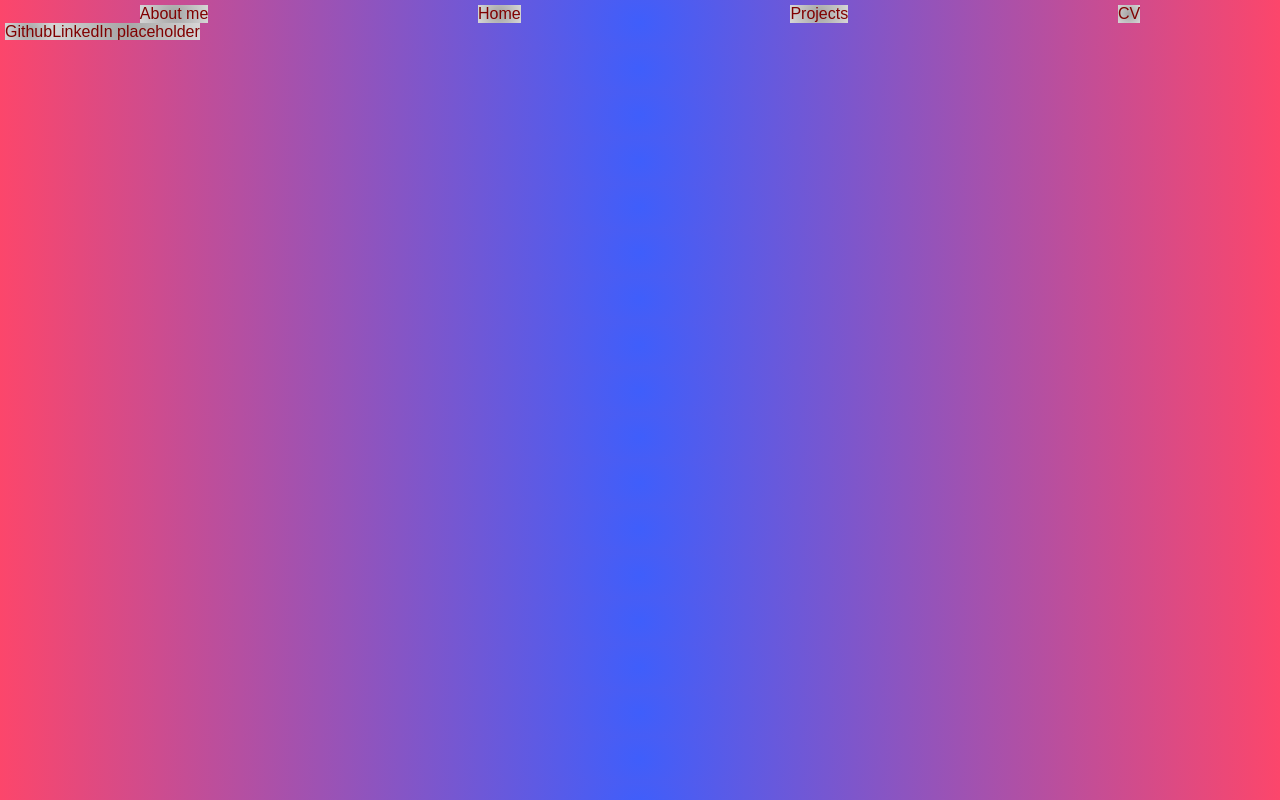
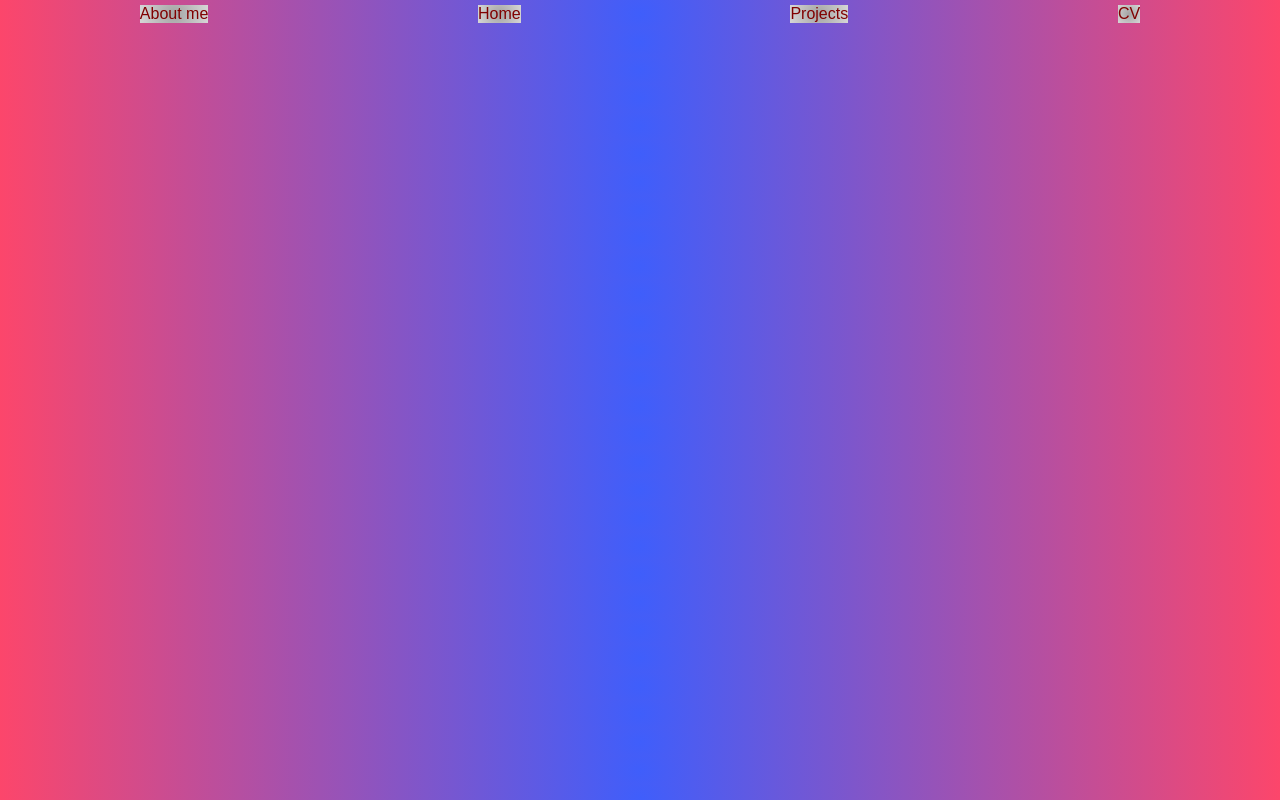
Before and after one commit to MrBrowniee/portfolio, a React (Create React App) app: page /contactMe in a window 1280 px wide. Built offline with nearby package versions, Linux system fonts and the light colour scheme.

Commit message:
contact me

```diff
--- a/src/components/contactMe/contactMe.tsx
+++ b/src/components/contactMe/contactMe.tsx
@@ -7,8 +7,7 @@ type ContactMeProps = {
 const ContactMe: React.FC<ContactMeProps> = () => {
   return (
     <div>
-        <a href="https://github.com/MrBrowniee?tab=repositories" target="_blank">Github</a>
-        <a href="https://github.com/MrBrowniee?tab=repositories" target="_blank">LinkedIn placeholder</a>
+
     </div>
   )
 }
--- a/src/components/footer/footer.tsx
+++ b/src/components/footer/footer.tsx
@@ -1,4 +1,5 @@
 import React from 'react'
+import { Link } from 'react-router-dom'
 import styles from './footer.module.scss'
 
 type FooterProps = {
@@ -8,8 +9,7 @@ type FooterProps = {
 const Footer: React.FC<FooterProps> = () => {
   return (
 <div className={styles.container}>
-    <a href="https://github.com/MrBrowniee?tab=repositories" target="_blank">Github</a>
-    <a href="https://github.com/MrBrowniee?tab=repositories" target="_blank">LinkedIn</a>
+    <Link to="contactme">Contact Me</Link>
 </div>
   )
 }
```
